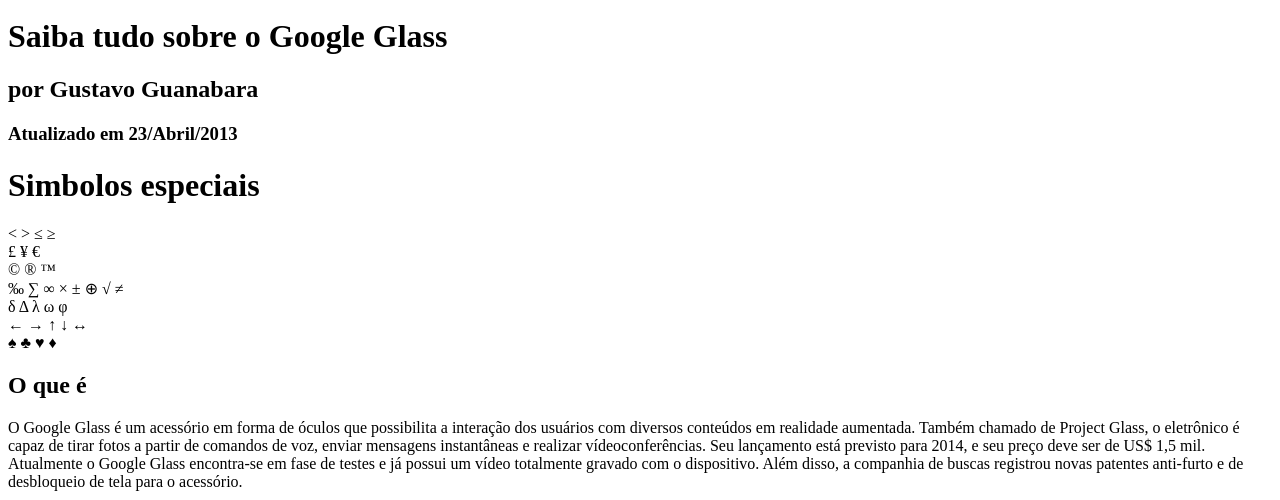
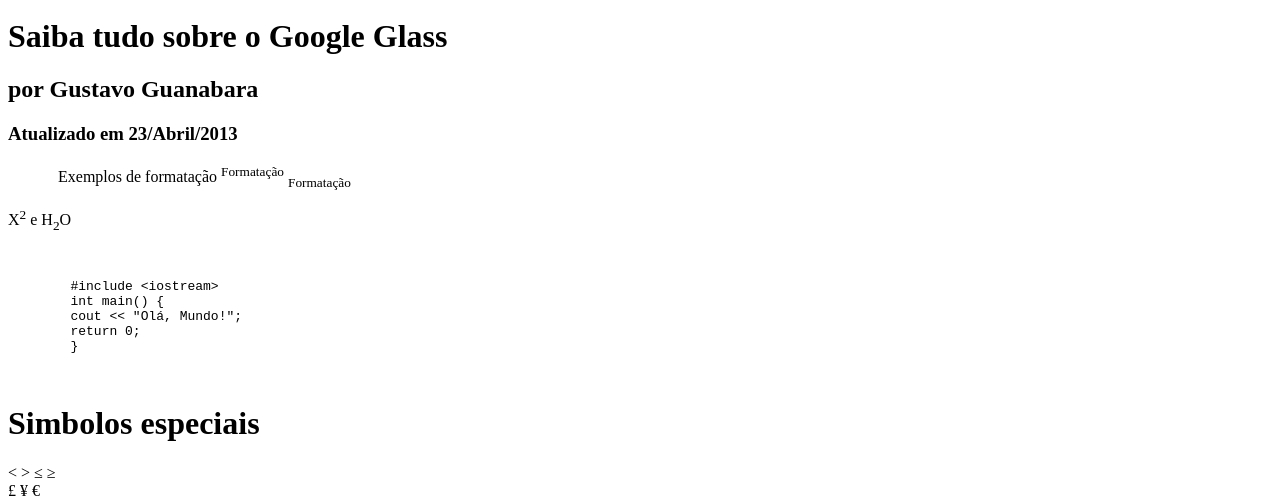
Before and after one commit to paulokenza/CursoHTMLGuanabara, a plain HTML site: page projeto-glass-html5/index.html in a window 1280 px wide. Shown: the part 296-796 px from the top of the page. Drawn offline with Linux system fonts and the light colour scheme.

Commit message:
aula 07
Inclusão das tags:
<style> no head
<sub>
<sup>
<pre>
<code>
No Body

```diff
--- a/projeto-glass-html5/index.html
+++ b/projeto-glass-html5/index.html
@@ -4,6 +4,12 @@
 <head>
 	<meta charset="UTF-8"/>
 	<title>Tudo sobre Google Glass by PH</title>
+	<style>
+		p {
+			text-align: justify;
+			text-indent: 50px;
+		}
+	</style>
 </head>
 
 <body>
@@ -31,6 +37,23 @@ Menu Principal
 	<h2>por Gustavo Guanabara</h2>
 	<h3>Atualizado em 23/Abril/2013</h3>
 	</hgroup>
+
+	<p> Exemplos de formatação <sup>Formatação</sup> <!--Sobrescrito -->
+	                           <sub>Formatação</sub> <!--Subrescrito --> </p>
+							   X<sup>2</sup> e H<sub>2</sub>O <!--utilizando sub e sup-->
+
+	<p>
+	<pre> <!-- Tag utilizada para mostrar pre-formatação-->
+	<code> <!-- utilizado para mostrar codigo de programação-->
+	#include &lt;iostream&gt;
+	int main() {
+	cout << "Olá, Mundo!";
+	return 0;
+	}
+	</code>
+	</pre>
+	</p>
+
 <!-- Este é um comentário -->
 
 <h1>Simbolos especiais</h1>
```
